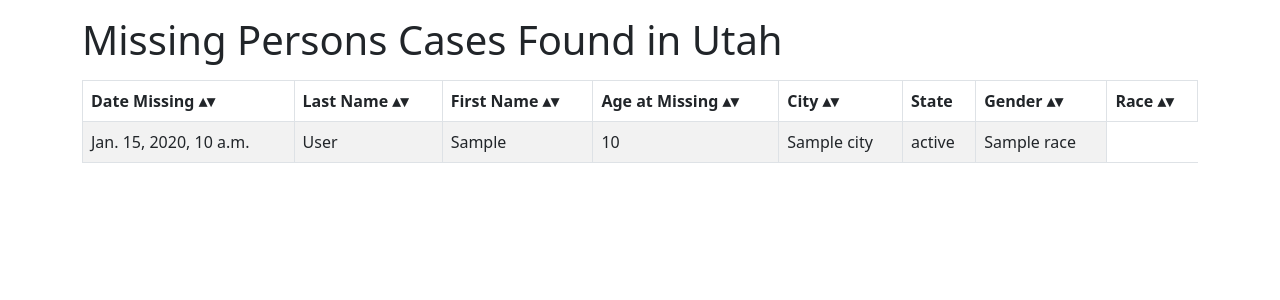
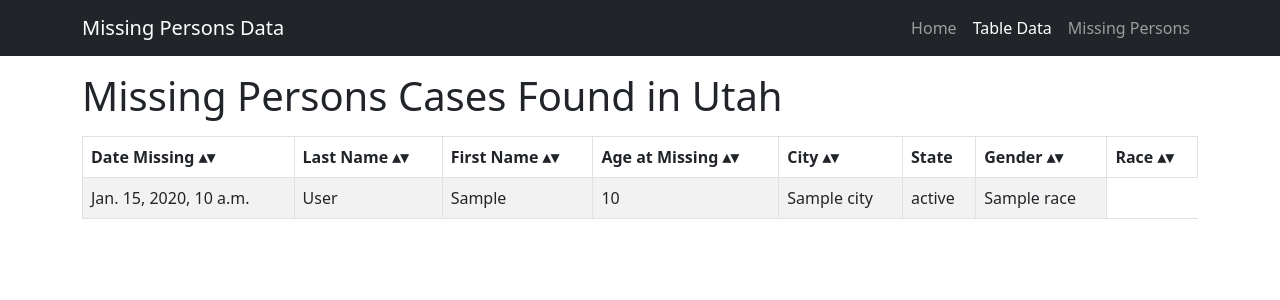
Before and after one commit to braxsimmons/MissingPersons1, a Django app: template missingapp/templates/missingapp/missingpersons.html in a window 1280 px wide. Shown: the top 300 px of the page. Run offline with Django 3.2, Linux system fonts and the light colour scheme; the template is opened without the code that fills it: most values are stand-ins (such as "Sample title", 1, 10 or a date in 2020); some libraries are stand-ins or nearby versions.

Commit message:
changed the page names and added the toggle bar to the table page

```diff
--- a/missingapp/templates/missingapp/landingpage.html
+++ b/missingapp/templates/missingapp/landingpage.html
@@ -21,9 +21,9 @@
                 <button class="navbar-toggler" type="button" data-bs-toggle="collapse" data-bs-target="#navbarSupportedContent" aria-controls="navbarSupportedContent" aria-expanded="false" aria-label="Toggle navigation"><span class="navbar-toggler-icon"></span></button>
                 <div class="collapse navbar-collapse" id="navbarSupportedContent">
                     <ul class="navbar-nav ms-auto mb-2 mb-lg-0">
+                        <li class="nav-item"><a class="nav-link" href="#!">Home</a></li>
                         <li class="nav-item"><a class="nav-link active" aria-current="page" href="http://127.0.0.1:8000/table/">Table Data</a></li>
-                        <li class="nav-item"><a class="nav-link" href="#!">Another link?</a></li>
-                        <li class="nav-item"><a class="nav-link" href="#!">Another Link?</a></li>
+                        <li class="nav-item"><a class="nav-link" href="#!">Missing Persons</a></li>
                     </ul>
                 </div>
             </div>
--- a/missingapp/templates/missingapp/missingpersons.html
+++ b/missingapp/templates/missingapp/missingpersons.html
@@ -9,6 +9,21 @@
   <script src="{% static 'sorttable.js' %}"></script>
 </head>
 <body>
+  <body>
+    <!-- Responsive navbar-->
+    <nav class="navbar navbar-expand-lg navbar-dark bg-dark">
+        <div class="container">
+            <a class="navbar-brand" href="#!">Missing Persons Data</a>
+            <button class="navbar-toggler" type="button" data-bs-toggle="collapse" data-bs-target="#navbarSupportedContent" aria-controls="navbarSupportedContent" aria-expanded="false" aria-label="Toggle navigation"><span class="navbar-toggler-icon"></span></button>
+            <div class="collapse navbar-collapse" id="navbarSupportedContent">
+                <ul class="navbar-nav ms-auto mb-2 mb-lg-0">
+                  <li class="nav-item"><a class="nav-link" href="#!">Home</a></li>
+                    <li class="nav-item"><a class="nav-link active" aria-current="page" href="http://127.0.0.1:8000">Table Data</a></li>
+                    <li class="nav-item"><a class="nav-link" href="#!">Missing Persons</a></li>
+                </ul>
+            </div>
+        </div>
+    </nav>
   <div class="container">
     <p><h1>Missing Persons Cases Found in Utah</h1></p>
     <!-- Table formatting for missing persons -->
```
